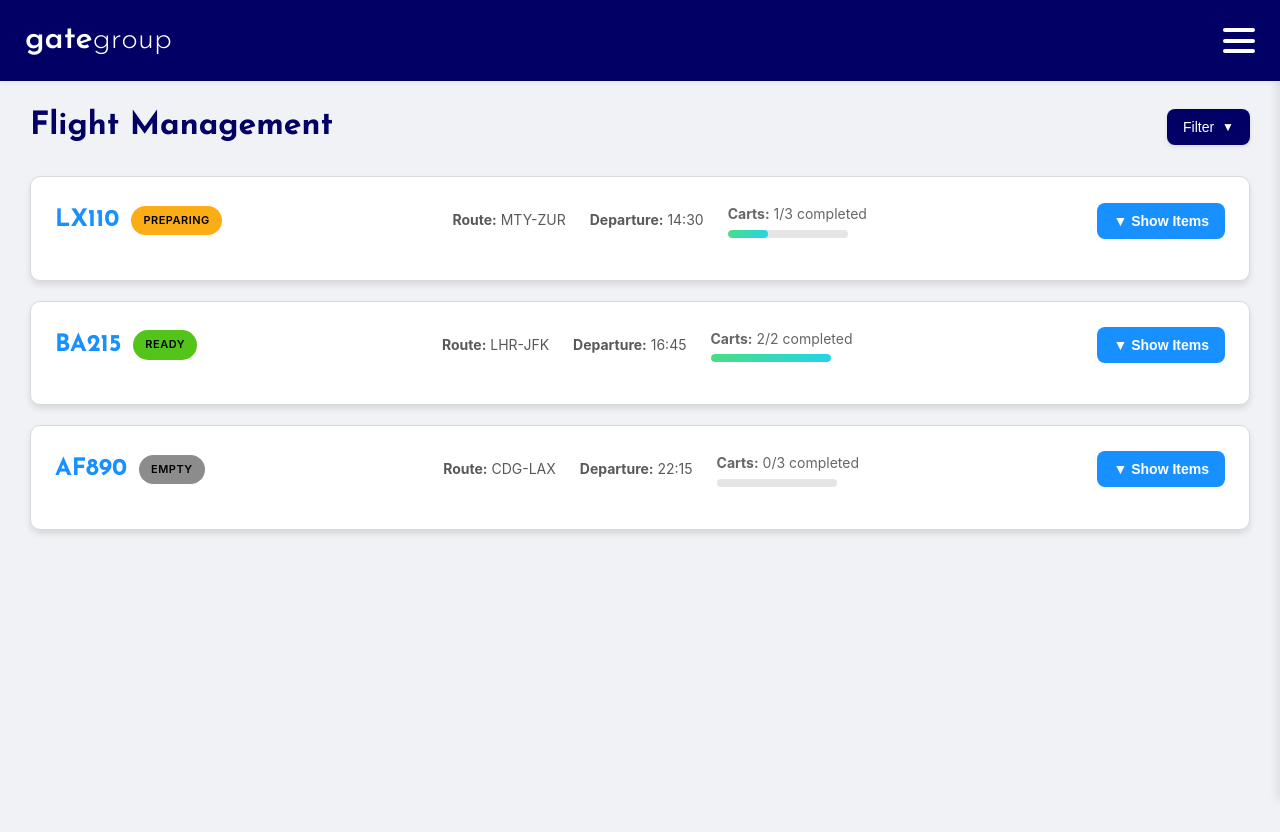
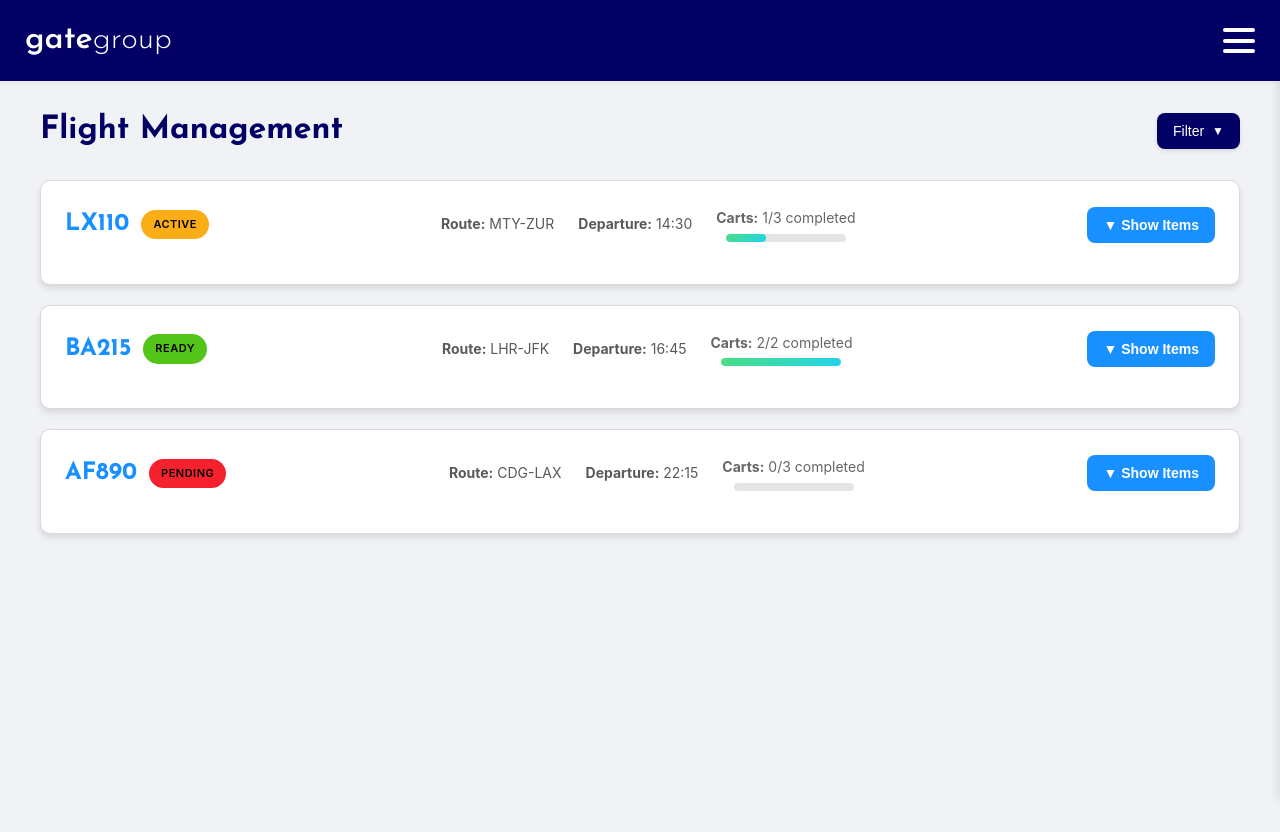
Before and after one commit to Javierlcastillo/smartIntelligence-by-MJandTheMonstars, a React (Create React App) app in the folder gate-group/: page /flights in a window 1280 px wide. Shown: the top 832 px of the page. Built offline with nearby package versions, Linux system fonts and the light colour scheme.

Commit message:
AAAAAAAAAAA

```diff
--- a/gate-group/src/pages/Dashboard.css
+++ b/gate-group/src/pages/Dashboard.css
@@ -1,6 +1,6 @@
 /* Dashboard Styles */
 .dashboard-container {
-  padding: 60px 20px 20px 20px;
+  padding: 20px 20px 20px 20px;
   background-color: var(--color-background);
   min-height: 100vh;
   font-family: var(--font-family-main);
@@ -214,6 +214,16 @@
   color: var(--color-text-on-primary);
 }
 
+.flight-badge.active {
+  background: var(--color-warning);
+  color: var(--color-text-on-primary);
+}
+
+.flight-badge.pending {
+  background: var(--color-error);
+  color: var(--color-text-on-primary);
+}
+
 .flight-badge.empty {
   background: #8c8c8c;
   color: var(--color-text-on-primary);
--- a/gate-group/src/pages/Dashboard.js
+++ b/gate-group/src/pages/Dashboard.js
@@ -25,7 +25,7 @@ function Dashboard() {
       departure: '14:30',
       carts: 3,
       completedCarts: 1,
-      status: 'Preparing'
+      status: 'Active'
     },
     {
       id: 'BA215',
--- a/gate-group/src/structs/Flights.css
+++ b/gate-group/src/structs/Flights.css
@@ -15,14 +15,239 @@ body {
   min-height: 100vh;
 }
 
-/* Dashboard web layout */
+/* Mobile-First Base Styles */
 .mobile-dashboard {
   max-width: 100%;
   width: 100%;
   margin: 0;
-  padding: 24px 40px;
+  padding: 16px 20px;
   min-height: 100vh;
   background: #f0f2f5;
+  padding-bottom: 100px; /* Add padding to avoid content being hidden by mobile nav */
+}
+
+/* Flights Header - Mobile First */
+.flights-header {
+  display: flex;
+  flex-direction: column;
+  gap: 16px;
+  margin-bottom: 24px;
+  position: relative;
+}
+
+.flights-header h1 {
+  color: var(--color-primary);
+  font-size: 1.8rem;
+  font-weight: bold;
+  margin: 0;
+  text-align: center;
+}
+
+/* Filter Container - Mobile */
+.filter-container {
+  position: relative;
+  align-self: center;
+}
+
+/* Flight Details - Mobile Stacked Layout */
+.flight-details-inline {
+  display: flex;
+  flex-direction: column;
+  gap: 8px;
+  align-items: center;
+  text-align: center;
+}
+
+.flight-details-inline p {
+  margin: 0;
+  font-size: 14px;
+  color: #595959;
+  text-align: center;
+}
+
+/* Cart Progress - Mobile Responsive */
+.carts-progress-bar {
+  width: 100px; /* Smaller on mobile */
+  height: 6px;
+  background: #e6f7ff;
+  border-radius: 3px;
+  overflow: hidden;
+}
+
+/* Flight Box - Mobile Layout */
+.flight-box {
+  background: #ffffff;
+  border-radius: 10px;
+  padding: 16px;
+  box-shadow: 0 4px 6px rgba(0, 0, 0, 0.1);
+  border: 1px solid #d9d9d9;
+  transition: all 0.3s ease;
+}
+
+.flight-header-info {
+  display: flex;
+  flex-direction: column;
+  gap: 12px;
+  margin-bottom: 16px;
+}
+
+.flight-main-info {
+  display: flex;
+  justify-content: space-between;
+  align-items: center;
+  width: 100%;
+}
+
+.flight-main-info h3 {
+  font-size: 20px;
+  font-weight: 700;
+  color: #1890ff;
+  margin: 0;
+}
+
+/* Expand Button - Mobile */
+.expand-btn {
+  background: #1890ff;
+  color: white;
+  border: none;
+  padding: 8px 12px;
+  border-radius: 6px;
+  font-size: 12px;
+  font-weight: 600;
+  cursor: pointer;
+  transition: all 0.3s ease;
+  width: 100%;
+  margin-top: 8px;
+}
+
+/* Item Actions - Mobile */
+.item-actions {
+  display: flex;
+  align-items: center;
+  gap: 6px;
+  margin-left: 8px;
+}
+
+.action-btn-small {
+  width: 28px;
+  height: 28px;
+  border: none;
+  border-radius: 50%;
+  font-size: 16px;
+  font-weight: bold;
+  cursor: pointer;
+  transition: all 0.2s ease;
+  display: flex;
+  align-items: center;
+  justify-content: center;
+}
+
+/* Tablet Styles (min-width: 768px) */
+@media (min-width: 768px) {
+  .mobile-dashboard {
+    padding: 24px 40px;
+    padding-bottom: 20px; /* Reset padding on tablet/desktop */
+  }
+
+  .flights-header {
+    flex-direction: row;
+    justify-content: space-between;
+    align-items: center;
+    margin-bottom: 24px;
+  }
+
+  .flights-header h1 {
+    font-size: 2rem;
+    text-align: left;
+  }
+
+  .filter-container {
+    align-self: auto;
+  }
+
+  .flight-header-info {
+    /* Use a 3-column grid so middle content can be centered */
+    display: grid;
+    grid-template-columns: auto 1fr auto; /* left: flight, middle: details, right: button */
+    column-gap: 24px;
+    align-items: center;
+  }
+
+  .flight-details-inline {
+    flex-direction: row;
+    gap: 24px;
+    align-items: center;
+    justify-content: center;
+    text-align: center;
+  }
+
+  .flight-details-inline p {
+    text-align: center;
+    /* Don't stretch items; keep content natural width */
+    flex: 0 0 auto;
+  }
+
+  /* Keep flight number and badge together on the left */
+  .flight-main-info {
+    justify-content: flex-start; /* was space-between on mobile */
+    width: auto; /* prevent taking full row and pushing center/right */
+    gap: 12px;
+  }
+
+  /* Ensure the middle block truly centers in its grid cell */
+  .flight-details-inline {
+    justify-self: center;
+  }
+
+  /* Keep the action button to the far right */
+  .expand-btn {
+    justify-self: end;
+  }
+
+  .carts-progress {
+    display: flex;
+    flex-direction: column;
+    align-items: center;
+    text-align: center;
+  }
+
+  .carts-progress-bar {
+    width: 120px; /* Larger on desktop */
+    height: 8px;
+  }
+
+  .expand-btn {
+    padding: 10px 16px;
+    font-size: 14px;
+    width: auto;
+    margin-top: 0;
+  }
+
+  .action-btn-small {
+    width: 32px;
+    height: 32px;
+    font-size: 18px;
+  }
+
+  .item-actions {
+    gap: 8px;
+    margin-left: 12px;
+  }
+
+  .flight-box {
+    padding: 24px;
+  }
+
+  .flight-main-info h3 {
+    font-size: 24px;
+  }
+}
+
+/* Desktop Styles (min-width: 1024px) */
+@media (min-width: 1024px) {
+  .mobile-dashboard {
+    padding: 24px 40px;
+  }
 }
 
 /* Header */
@@ -635,130 +860,27 @@ body {
   color: #f5222d;
 }
 
-/* Responsivo para pantallas más pequeñas */
-@media (max-width: 1400px) {
-  .mobile-dashboard {
-    padding: 20px 30px;
-  }
+/* Legacy responsive styles removed - using mobile-first approach above */
 
-  .metrics-grid {
-    gap: 16px;
-  }
-
-  .main-content {
-    gap: 20px;
-  }
-}
-
-@media (max-width: 1024px) {
-  .mobile-dashboard {
-    padding: 20px 24px;
-  }
-
-  .dashboard-header {
-    flex-direction: column;
-    gap: 20px;
-    text-align: center;
-  }
-
-  .header-branding {
+/* Tablet+ overrides for item rows placed AFTER base styles to win cascade */
+@media (min-width: 768px) {
+  .item-row {
+    display: grid;
+    grid-template-columns: minmax(0, 1fr) auto minmax(0, 1fr); /* left | center | right */
     align-items: center;
   }
 
-  .header-navigation {
-    flex-wrap: wrap;
-    justify-content: center;
-    gap: 12px;
+  .item-info {
+    justify-self: start;
+    min-width: 0; /* allow shrinking within grid */
+    overflow: hidden;
+    text-overflow: ellipsis;
+    white-space: nowrap;
   }
 
-  .metrics-grid {
-    grid-template-columns: repeat(2, 1fr);
-    gap: 16px;
-  }
-
-  .main-content {
-    grid-template-columns: 1fr;
-    gap: 20px;
-  }
-}
-
-@media (max-width: 768px) {
-  .mobile-dashboard {
-    padding: 16px 20px;
-  }
-
-  .dashboard-header {
-    padding: 16px 20px;
-  }
-
-  .dashboard-header h1 {
-    font-size: 24px;
-  }
-
-  .dashboard-header p {
-    font-size: 14px;
-  }
-
-  .header-navigation {
-    display: grid;
-    grid-template-columns: repeat(2, 1fr);
-    width: 100%;
-    gap: 10px;
-  }
-
-  .nav-btn {
-    padding: 10px 16px;
-    font-size: 13px;
-  }
-
-  .metrics-grid {
-    grid-template-columns: 1fr 1fr;
-    gap: 12px;
-  }
-
-  .metric-card {
-    padding: 18px 14px;
-  }
-
-  .metric-card h3 {
-    font-size: 28px;
-  }
-
-  .metric-card p {
-    font-size: 13px;
-  }
-}
-
-@media (max-width: 480px) {
-  .mobile-dashboard {
-    padding: 12px 16px;
-  }
-
-  .dashboard-header {
-    padding: 14px 16px;
-  }
-
-  .header-navigation {
-    grid-template-columns: 1fr 1fr;
-    gap: 8px;
-  }
-
-  .nav-btn {
-    padding: 8px 12px;
-    font-size: 12px;
-  }
-
-  .metrics-grid {
-    gap: 8px;
-  }
-
-  .metric-card {
-    padding: 16px 12px;
-  }
-
-  .metric-card h3 {
-    font-size: 24px;
-  }
+  .item-progress { justify-self: center; }
+  .item-actions { justify-self: end; min-width: 0; }
+  .progress-bar { width: 120px; }
 }
 
 /* Flights List Styles */
@@ -782,12 +904,7 @@ body {
   transform: translateY(-2px);
 }
 
-.flight-header-info {
-  display: flex;
-  justify-content: space-between;
-  align-items: center;
-  margin-bottom: 16px;
-}
+/* Duplicate flight-header-info removed - using mobile-first approach */
 
 .flight-main-info {
   display: flex;
@@ -823,21 +940,19 @@ body {
   color: #ffffff;
 }
 
+.flight-badge.active {
+  background: #faad14;
+  color: #ffffff;
+}
+
+.flight-badge.pending {
+  background: #f5222d;
+  color: #ffffff;
+}
+
 .flight-badge.empty {
   background: #8c8c8c;
   color: #ffffff;
-}
-
-.flight-details-inline {
-  display: flex;
-  gap: 24px;
-  align-items: center;
-}
-
-.flight-details-inline p {
-  margin: 0;
-  font-size: 14px;
-  color: #595959;
 }
 
 .expand-btn {
--- a/gate-group/src/structs/Flights.js
+++ b/gate-group/src/structs/Flights.js
@@ -25,7 +25,7 @@ function Flights({ onBack, initialFilter = 'all', selectedFlightId = null }) {
       id: 'LX110',
       route: 'MTY-ZUR',
       departure: '14:30',
-      status: 'Preparing',
+      status: 'Active',
       carts: [
         {
           name: 'C-008',
@@ -86,7 +86,7 @@ function Flights({ onBack, initialFilter = 'all', selectedFlightId = null }) {
       id: 'AF890',
       route: 'CDG-LAX',
       departure: '22:15',
-      status: 'Empty',
+      status: 'Pending',
       carts: [
         {
           name: 'C-005',
```
Also changed, not shown: 1 other file (tests, documents, lock files or other folders).
